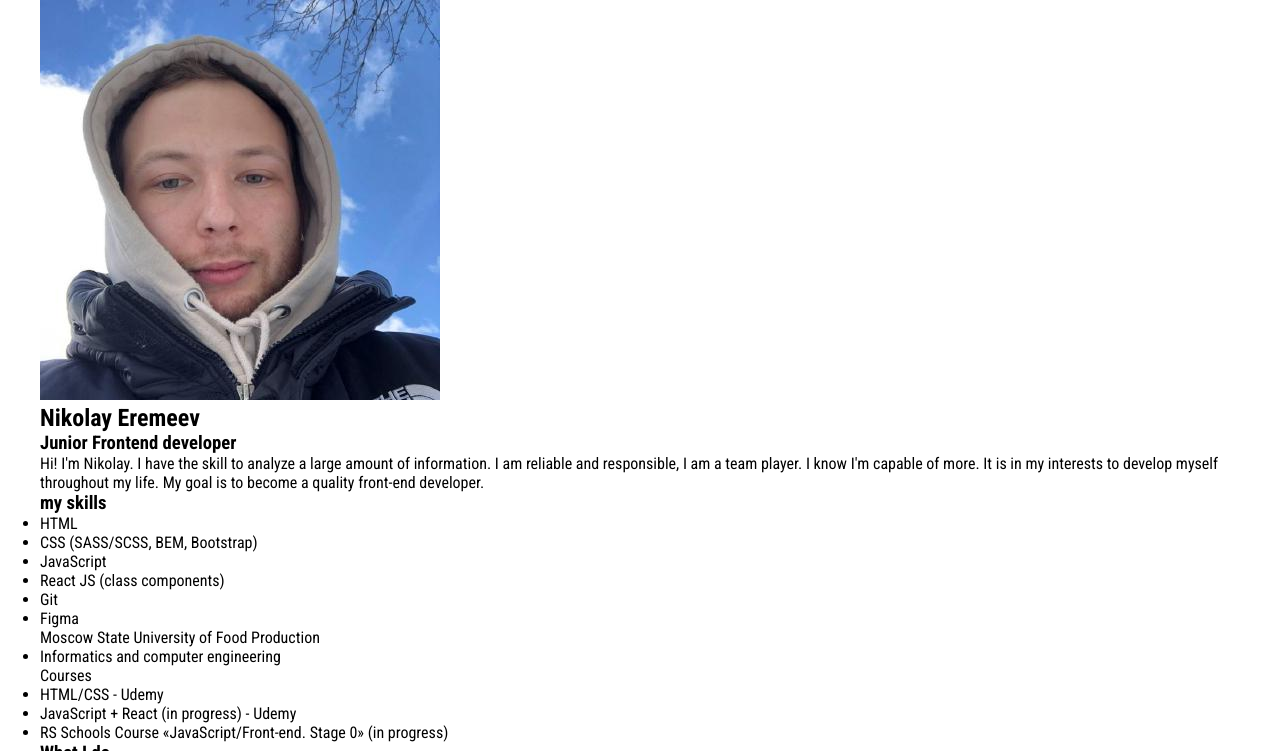
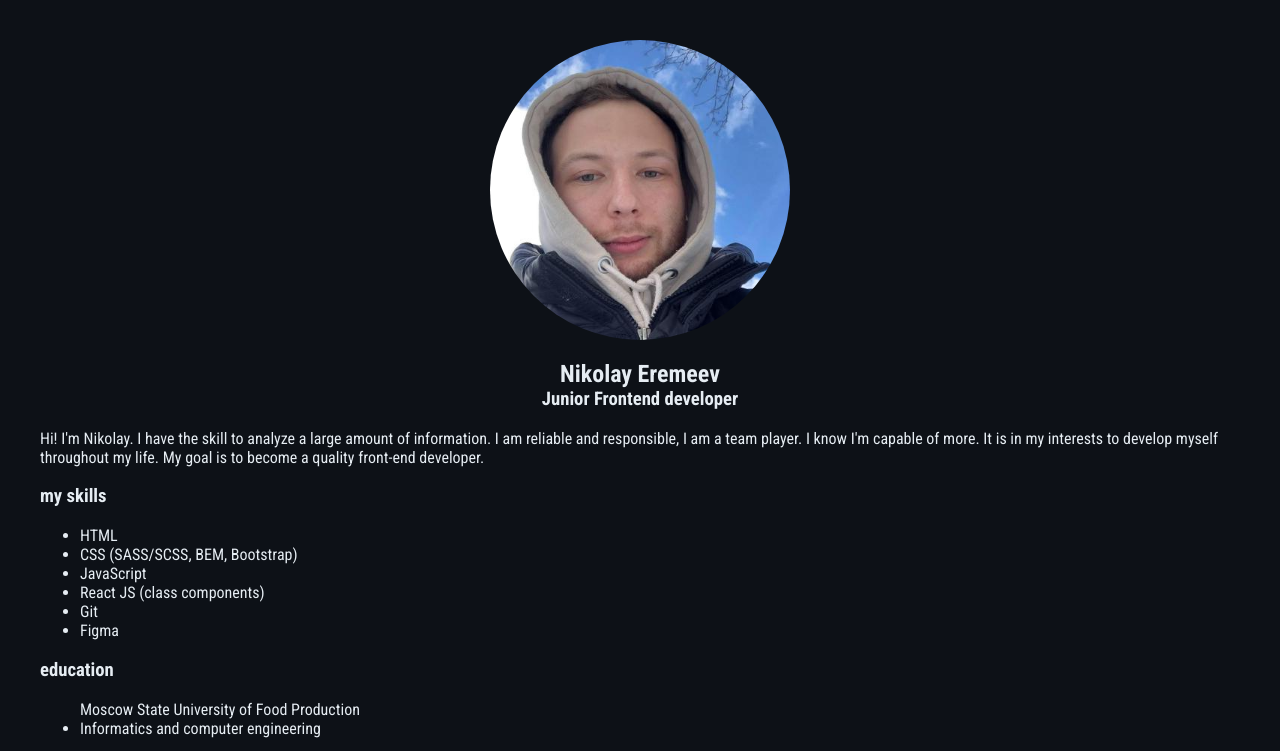
Before and after one commit to horoshere/rsschool-cv, a plain HTML site: page index.html in a window 1280 px wide. Shown: the top 751 px of the page. Drawn offline with Linux system fonts and the light colour scheme.

Commit message:
feat: add backgound color, styles for aboutme photo & title & subtitle

```diff
--- a/index.html
+++ b/index.html
@@ -29,6 +29,7 @@
                     </ul>
                 </div>
                 <div class="aboutme_education">
+                    <h3 class="aboutme_skills-title">education</h3>
                     <ul class="aboutme_education-university"> Moscow State University of Food Production
                         <li>Informatics and computer engineering</li>
                     </ul>
--- a/styles/style.css
+++ b/styles/style.css
@@ -2,9 +2,12 @@
 
 * {
     box-sizing: border-box;
-    margin: 0;
-    padding: 0;
     font-family: 'Roboto Condensed', sans-serif;
+}
+
+body {
+    background-color: #0d1117;
+    color: #E6EDF3;
 }
 
 a {
@@ -15,4 +18,26 @@ a {
     max-width: 1200px;
     margin: 0 auto;
     padding: 0;
-  }
+}
+
+.aboutme_photo {
+    margin-top: 40px;
+}
+
+.aboutme_photo img {
+    display: block;
+    margin: 0 auto;
+    border-radius: 50%;
+    width: 300px;
+    height: 300px;
+}
+
+.aboutme_title {
+    text-align: center;
+    margin-bottom: 0;
+}
+
+.aboutme_subtitle {
+    text-align: center;
+    margin-top: 0px;
+}
```
